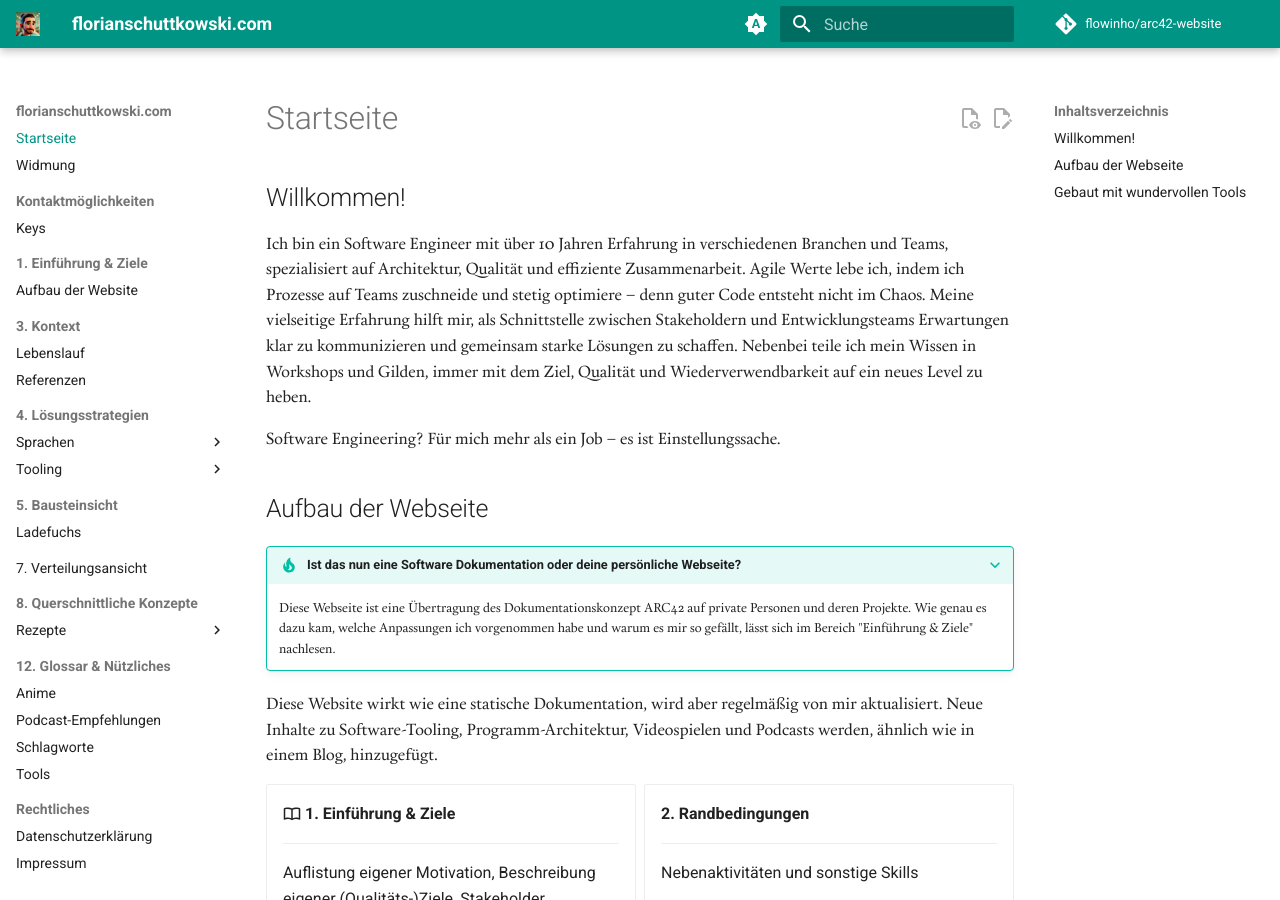
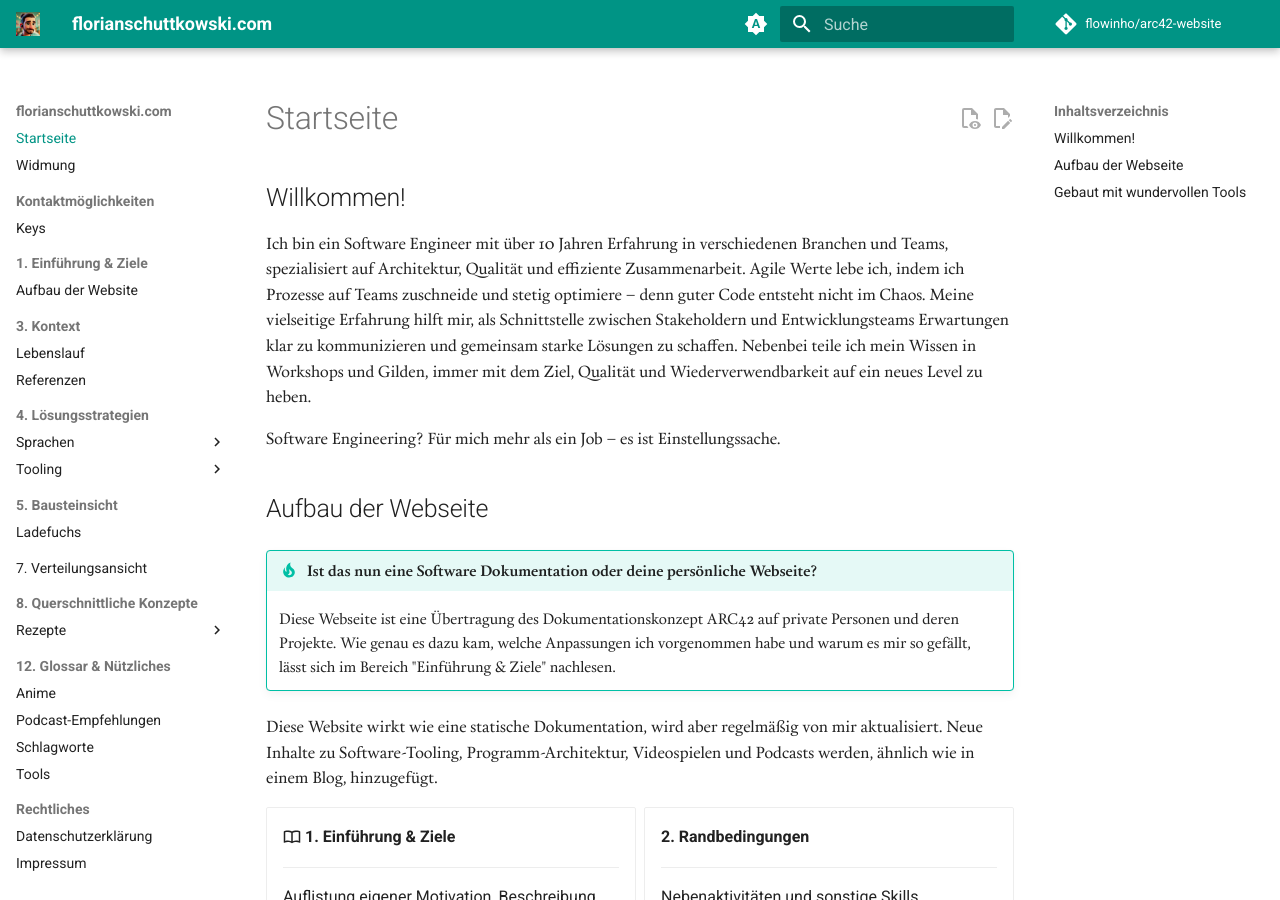
Before and after one commit to md42/arc42-website, an MkDocs documentation site: the page built from docs/index.md, in a window 1280 px wide and 900 px high. Built offline with MkDocs 1.6.1 and Material for MkDocs 9.7.7, drawn with Linux system fonts in a browser that asks for light colours; some web fonts are replaced; plug-ins that fetch from the network failed and are left out; comment, search, counter and statistics services are not loaded.

Commit message:
Change tip to regular admonition

```diff
--- a/docs/index.md
+++ b/docs/index.md
@@ -12,7 +12,7 @@ Software Engineering? Für mich mehr als ein Job – es ist Einstellungssache.
 
 ## Aufbau der Webseite
 
-???+ tip "Ist das nun eine Software Dokumentation oder deine persönliche Webseite?"
+!!! tip "Ist das nun eine Software Dokumentation oder deine persönliche Webseite?"
 
     Diese Webseite ist eine Übertragung des Dokumentationskonzept ARC42 auf private Personen und deren Projekte. Wie genau es dazu kam, welche Anpassungen ich vorgenommen habe und warum es mir so gefällt, lässt sich im Bereich "Einführung & Ziele" nachlesen.
 
```
